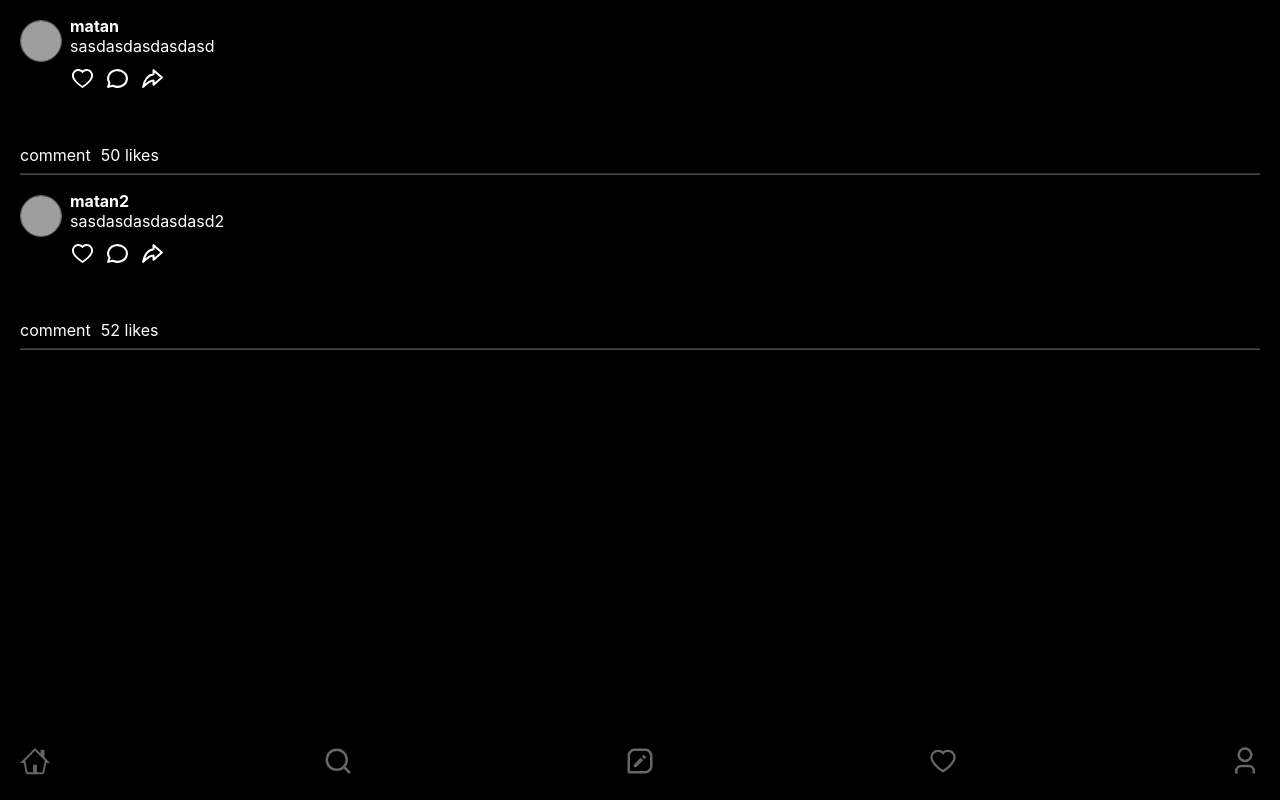
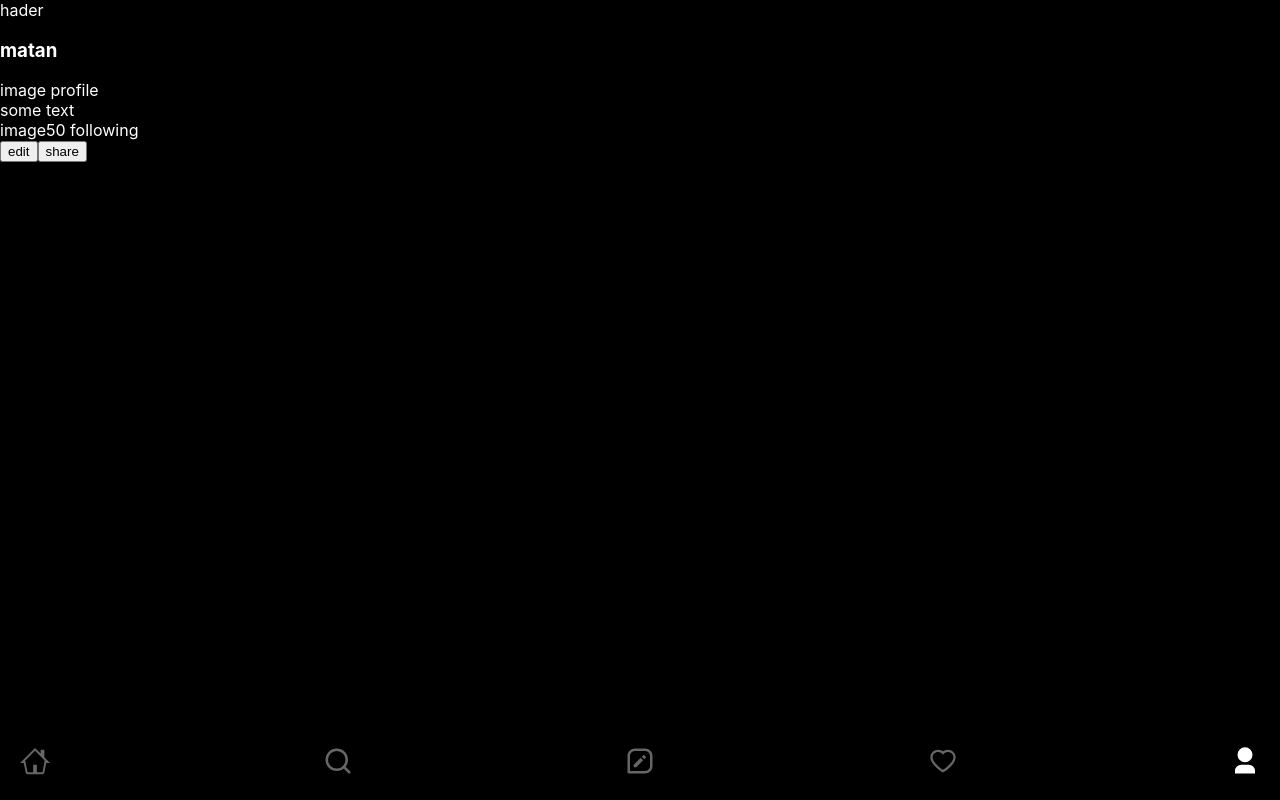
Before and after one commit to matanfadida/threads, a React (Create React App) app in the folder frontend/: page /profile/1 in a window 1280 px wide. Built offline with nearby package versions, Linux system fonts and the light colour scheme; grey boxes are pictures that could not be loaded.

Commit message:
footer work

```diff
--- a/frontend/package.json
+++ b/frontend/package.json
@@ -9,6 +9,7 @@
     "react": "^18.2.0",
     "react-dom": "^18.2.0",
     "react-icons": "^4.10.1",
+    "react-router-dom": "^6.14.2",
     "react-scripts": "5.0.1",
     "web-vitals": "^2.1.4"
   },
--- a/frontend/src/components/App.js
+++ b/frontend/src/components/App.js
@@ -1,8 +1,18 @@
-const { default: Home } = require("./Home/Home")
+import {React, Fragment} from "react";
+import { Routes, Route, Navigate } from "react-router-dom";
+import Home from './Home/Home';
+import Footer from "./Footer/footer";
+import Profile from "./Profile/profile";
 
 const App = () => {
   return (
-    <Home/>
+    <Fragment>
+      <Routes>
+        <Route path="/" element={<Home/>} />
+        <Route path="/profile/:userId" element={<Profile/>} />
+      </Routes>
+      <Footer/>
+    </Fragment>
   );
 };
 
--- a/frontend/src/components/Footer/footer.js
+++ b/frontend/src/components/Footer/footer.js
@@ -1,22 +1,36 @@
-import { GoHome } from 'react-icons/go';
+import { GoHome , GoHomeFill} from 'react-icons/go';
 import { FiSearch } from 'react-icons/fi';
 import { AiOutlineHeart } from 'react-icons/ai';
-import { RiUser3Line } from 'react-icons/ri';
+import { RiUser3Line, RiUser3Fill } from 'react-icons/ri';
 import { BiMessageSquareEdit } from 'react-icons/bi';
 import classes from './footer.module.css';
 import { useEffect, useState } from 'react';
+import { NavLink ,useParams} from 'react-router-dom';
 
+const urlState = {
+    'home': false,
+    'search': false,
+    'profile': false,
+    'addpost': false,
+    'active': false
+};
+const Footer = () => {
+    const [activePage, setActivePage] = useState(urlState);
+    useEffect(() => {
+        const path = window.location.pathname;
+        console.log(path);
 
-const Footer = () => {
-    const [activeHome, setActiveHome] = useState(false);
-    // useEffect(() => {
-    //     if()
-    //     setActiveHome()
-    // },[])
+        if(path === '/'){
+            setActivePage((prevState) => ({ ...prevState, home: true }));
+        }else if(path.includes('/profile')){
+            setActivePage((prevState) => ({ ...prevState, profile: true }));
+        }
+    },[]);
+
     return <div className={classes.footer}>
         <ul>
             <li>
-                <a href="1"><GoHome size={30}/></a>
+                {activePage['home'] ? <GoHomeFill size={30}/> : <NavLink to={'/'} ><GoHome size={30}/></NavLink>}
             </li>
             <li>
                 <a href="1"><FiSearch size={30}/></a>
@@ -28,7 +42,7 @@ const Footer = () => {
                 <a href="1"><AiOutlineHeart size={30}/></a>
             </li>
             <li>
-                <a href="1"><RiUser3Line size={30}/></a>
+                {activePage['profile'] ? <RiUser3Fill size={30}/> : <NavLink to={'/profile/userId'} ><RiUser3Line size={30}/></NavLink>}
             </li>
         </ul>
     </div>
--- a/frontend/src/components/Home/Home.js
+++ b/frontend/src/components/Home/Home.js
@@ -1,4 +1,3 @@
-import Footer from "../Footer/footer";
 import Post from "../Post/Post";
 
 import classes from './Home.module.css';
@@ -42,7 +41,6 @@ const Home = (props) => {
     <div>
       <ul className={classes['home-ul']}>{posts}</ul>
     </div>
-    <Footer/>
     </>
   );
 };
--- a/frontend/src/index.js
+++ b/frontend/src/index.js
@@ -2,10 +2,16 @@ import React from 'react';
 import ReactDOM from 'react-dom/client';
 import './index.css';
 import App from './components/App';
+import {
+  BrowserRouter as Router,
+} from "react-router-dom";
+
 
 const root = ReactDOM.createRoot(document.getElementById('root'));
 root.render(
-  <React.StrictMode>
-    <App />
-  </React.StrictMode>
+  // <React.StrictMode>
+    <Router>
+      <App />
+    </Router>
+  // </React.StrictMode>
 );
```
Also changed, not shown: 1 other file (tests, documents, lock files or other folders).
